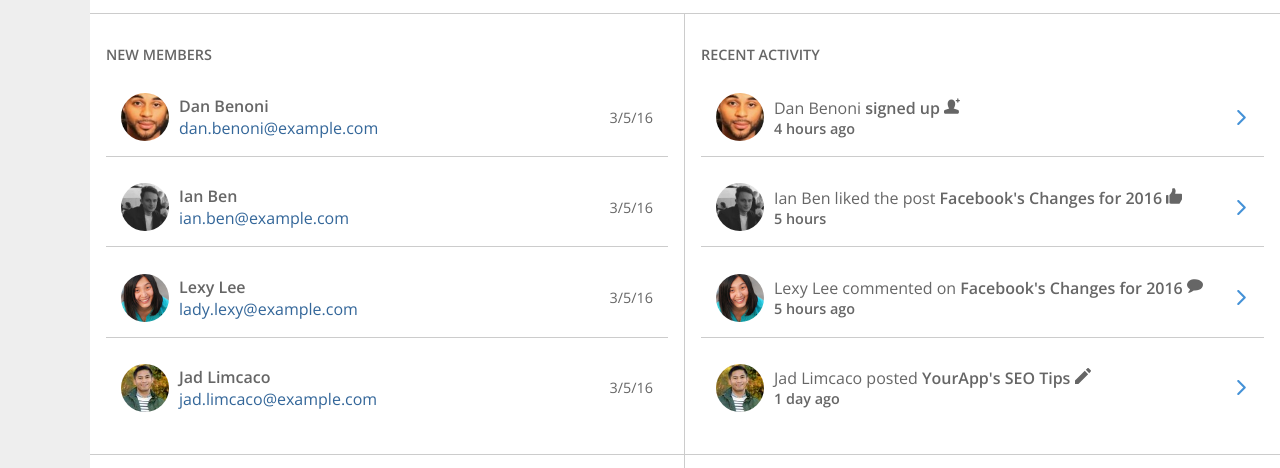
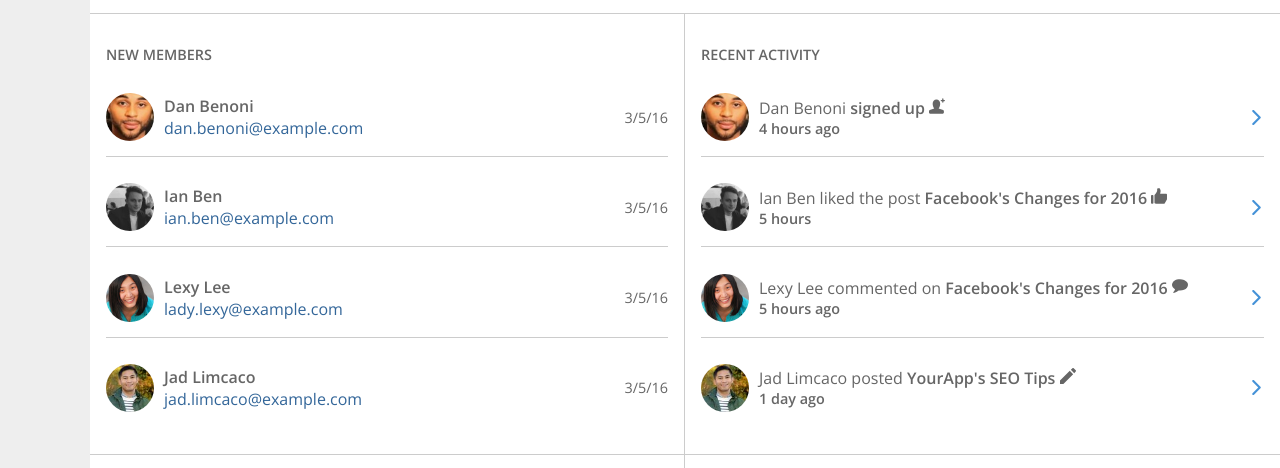
Before and after one commit to ndevilla511/Project-9---Web-App-Dashboard, a plain HTML site: page index.html in a window 1280 px wide. Shown: the part 1513-1981 px from the top of the page. Drawn offline with nearby package versions, Linux system fonts and the light colour scheme.

Commit message:
More adjustments

```diff
--- a/css/main.css
+++ b/css/main.css
@@ -102,9 +102,9 @@ canvas {
     display: block;
     position: fixed;
     top: 0;
-    left: -275px;
-    height: 100vh;
-    width: 275px;
+    left: -325px;
+    height: 100%;
+    width: 325px;
     z-index: -1;
     text-align: left;
     background-color: #369;
@@ -280,7 +280,11 @@ canvas {
     display: flex;
     align-items: center;
     margin: .7em 0 .7em 0;
-    padding: 15px;
+    padding: 15px 0 15px 0;
+}
+
+.new-member-container {
+    flex-wrap: wrap;
 }
 
 #new-members-widget > div:nth-child(-n+4),
@@ -331,6 +335,7 @@ canvas {
     background-size: 24px 24px;
     background-repeat: no-repeat;
     background-position: center;
+    position: fixed;
 }
 
 .bell {
@@ -468,9 +473,12 @@ canvas {
     width: 40px;
 }
 
-.new-member-container > span {
+.new-member-date {
     margin-left: auto;
+    text-align: right;
     font-size: .9em;
+    order: -1;
+    width: 100%;
 }
 
 .member-info span {
@@ -660,6 +668,14 @@ canvas {
         width: 47%;
     }
 
+    .new-member-container {
+        flex-wrap: nowrap;
+    }
+    .new-member-date {
+        width: auto;
+        order: 0;
+    }
+
 }
 
 
--- a/index.html
+++ b/index.html
@@ -336,7 +336,7 @@
                         <span>Dan Benoni</span>
                         <a href="mailto:dan.benoni@example.com">dan.benoni@example.com</a>
                     </div>
-                    <span>3/5/16</span>
+                    <span class="new-member-date">3/5/16</span>
                 </div>
                 <div class="new-member-container">
                     <img class="member-pic " src="img/ianben.jpg" alt="Ian's Profile Pic">
@@ -344,7 +344,7 @@
                         <span>Ian Ben</span>
                         <a href="mailto:ian.ben@example.com">ian.ben@example.com</a>
                     </div>
-                    <span>3/5/16</span>
+                    <span class="new-member-date">3/5/16</span>
                 </div>
                 <div class="new-member-container">
                     <img class="member-pic " src="img/ladylexy.jpg" alt="Lexy's Profile Pic">
@@ -352,7 +352,7 @@
                         <span>Lexy Lee</span>
                         <a href="mailto:lady.lexy@example.com">lady.lexy@example.com</a>
                     </div>
-                    <span>3/5/16</span>
+                    <span class="new-member-date">3/5/16</span>
                 </div>
                 <div class="new-member-container">
                     <img class="member-pic " src="img/jadlimcaco.jpg" alt="Jad's Profile Pic">
@@ -360,7 +360,7 @@
                         <span>Jad Limcaco</span>
                         <a href="mailto:jad.limcaco@example.com">jad.limcaco@example.com</a>
                     </div>
-                    <span>3/5/16</span>
+                    <span class="new-member-date">3/5/16</span>
                 </div>
             </div>
 
```
